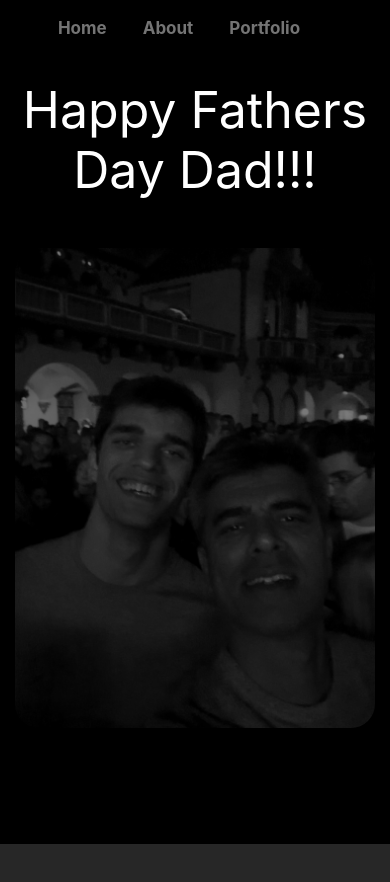
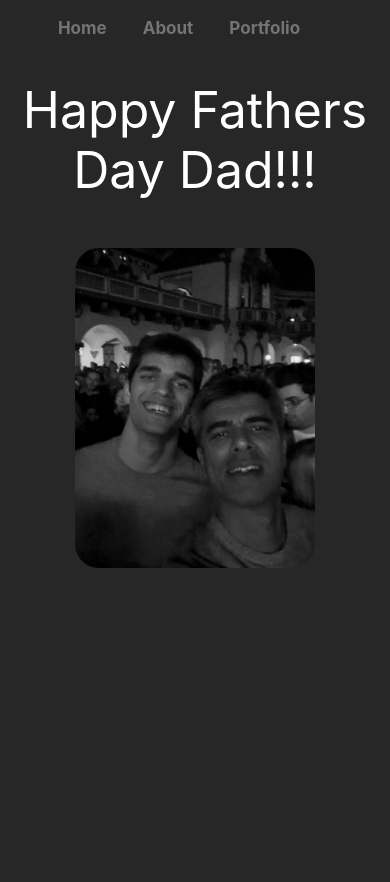
Before and after one commit to nvjoshi2/personalWebsite, a React (Create React App) app: page /dad in a window 390 px wide. Shown: the top 882 px of the page. Built offline with nearby package versions, Linux system fonts and the light colour scheme.

Commit message:
remove video visibility on mobile

```diff
--- a/src/components/DadPage.css
+++ b/src/components/DadPage.css
@@ -35,7 +35,13 @@
 }
 
 @media (max-width: 550px) {
-    img {
-        height: 15rem;
+    .dad-pic {
+        opacity: 1;
+        height: 20rem;
+    }
+    .video-background,
+    .video-foreground,
+    .iframe {
+        opacity: 0
     }
 }
```
